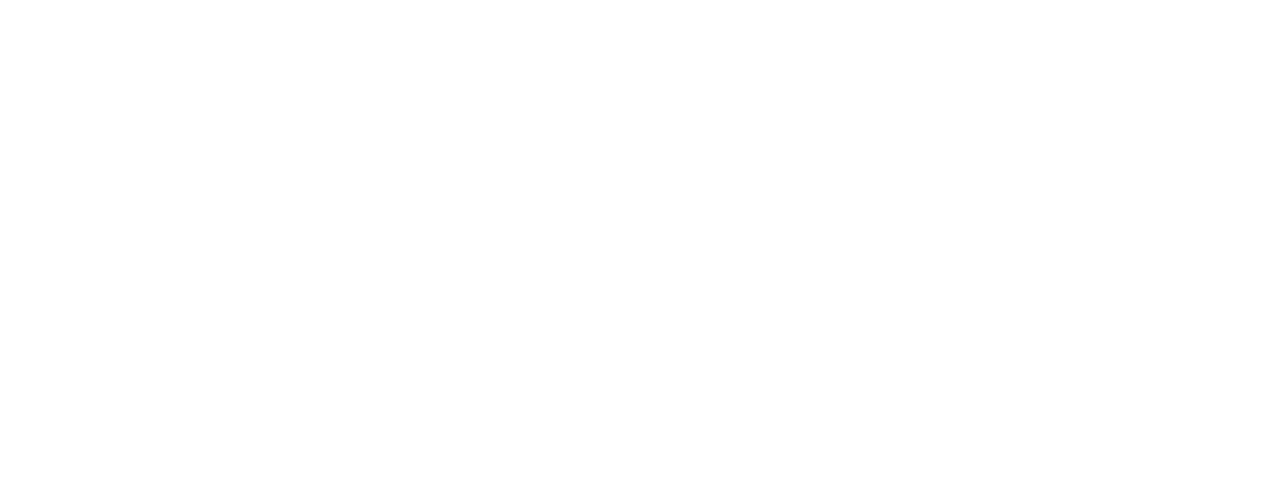
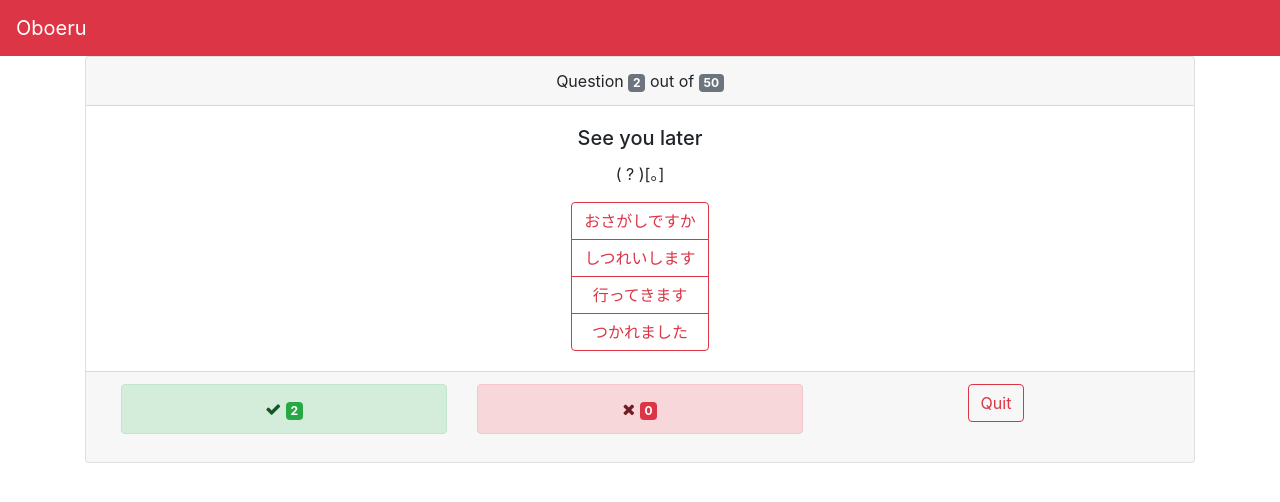
Before and after one commit to nbriannl/oboeru-web, a React (Create React App) app: page / in a window 1280 px wide. Shown: the top 502 px of the page. Built offline with nearby package versions, Linux system fonts and the light colour scheme.

Commit message:
Make Static mock

```diff
--- a/package.json
+++ b/package.json
@@ -3,10 +3,12 @@
   "version": "0.1.0",
   "private": true,
   "dependencies": {
+    "@fortawesome/fontawesome-free": "^5.12.1",
     "@testing-library/jest-dom": "^4.2.4",
     "@testing-library/react": "^9.4.1",
     "@testing-library/user-event": "^7.2.1",
     "bootstrap": "^4.4.1",
+    "font-awesome": "^4.7.0",
     "gh-pages": "^2.2.0",
     "react": "^16.13.0",
     "react-bootstrap": "^1.0.0-beta.17",
--- a/src/App.js
+++ b/src/App.js
@@ -1,8 +1,64 @@
 import React from "react";
+import {
+  Row,
+  Col,
+  Container,
+  Alert,
+  Badge,
+  Navbar,
+  Card,
+  Button,
+  ButtonGroup
+} from "react-bootstrap";
 
 import "./App.css";
 
-const App = () => <b></b>;
+const App = () => (
+  <div>
+    <Navbar bg="danger" variant="dark" expand="lg">
+      <Navbar.Brand href="#home">Oboeru</Navbar.Brand>
+    </Navbar>
+    <Container>
+      <Card className="text-center">
+        <Card.Header>
+          Question <Badge variant="secondary">2</Badge> out of{" "}
+          <Badge variant="secondary">50</Badge>
+        </Card.Header>
+        <Card.Body>
+          <Card.Title>See you later</Card.Title>
+          <Card.Text>( ? )[。]</Card.Text>
+          <ButtonGroup vertical>
+            <Button variant="outline-danger">おさがしですか</Button>
+            <Button variant="outline-danger">しつれいします</Button>
+            <Button variant="outline-danger">行ってきます</Button>
+            <Button variant="outline-danger">つかれました</Button>
+          </ButtonGroup>
+        </Card.Body>
+        <Card.Footer>
+          <Container>
+            <Row>
+              <Col>
+                <Alert variant="success">
+                  <i className="fa fa-check"></i>{" "}
+                  <Badge variant="success">2</Badge>
+                </Alert>
+              </Col>
+              <Col>
+                <Alert variant="danger">
+                  <i className="fa fa-times"></i>{" "}
+                  <Badge variant="danger">0</Badge>
+                </Alert>
+              </Col>
+              <Col>
+                <Button variant="outline-danger">Quit</Button>
+              </Col>
+            </Row>
+          </Container>
+        </Card.Footer>
+      </Card>
+    </Container>
+  </div>
+);
 
 export default App;
 
--- a/src/index.js
+++ b/src/index.js
@@ -4,6 +4,7 @@
 import "./index.css";
 import App from "./App";
 import * as serviceWorker from "./serviceWorker";
+import "font-awesome/css/font-awesome.min.css";
 
 ReactDOM.render(<App />, document.getElementById("root"));
 
```
Also changed, not shown: 2 other files (tests, documents, lock files or other folders).
